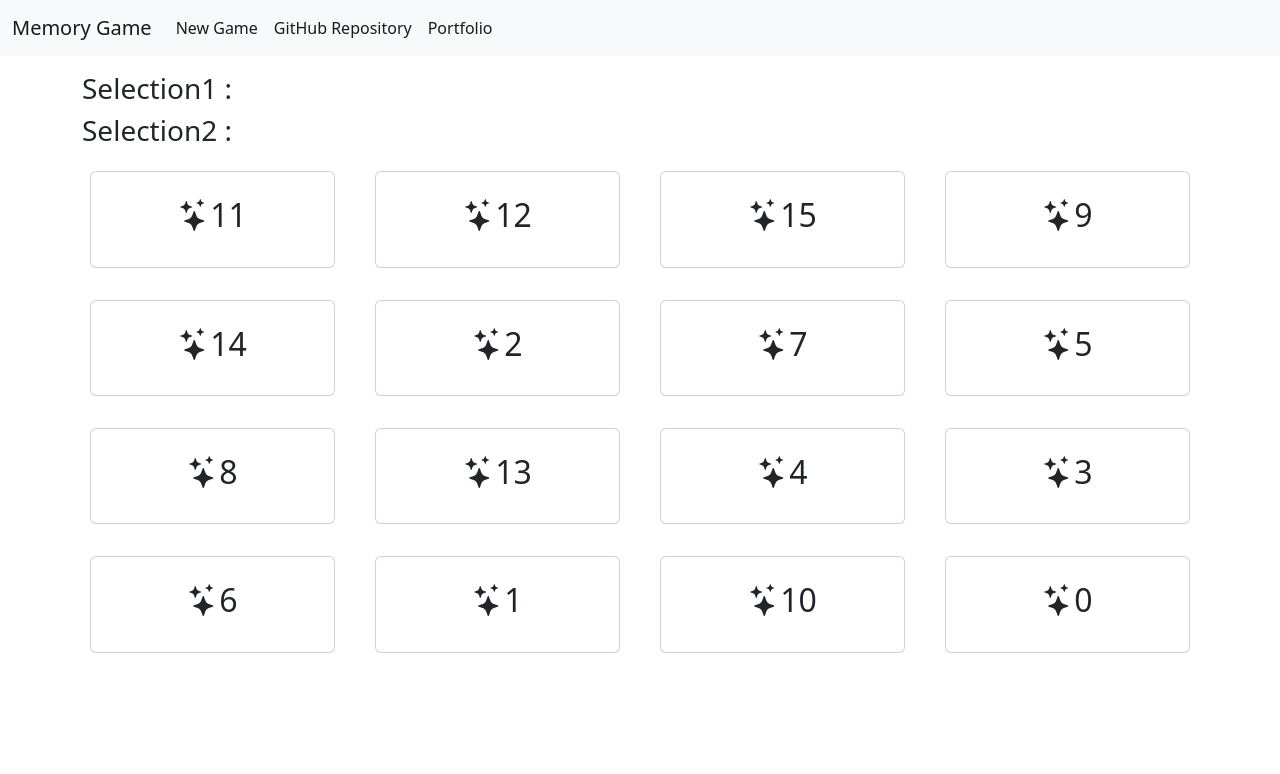
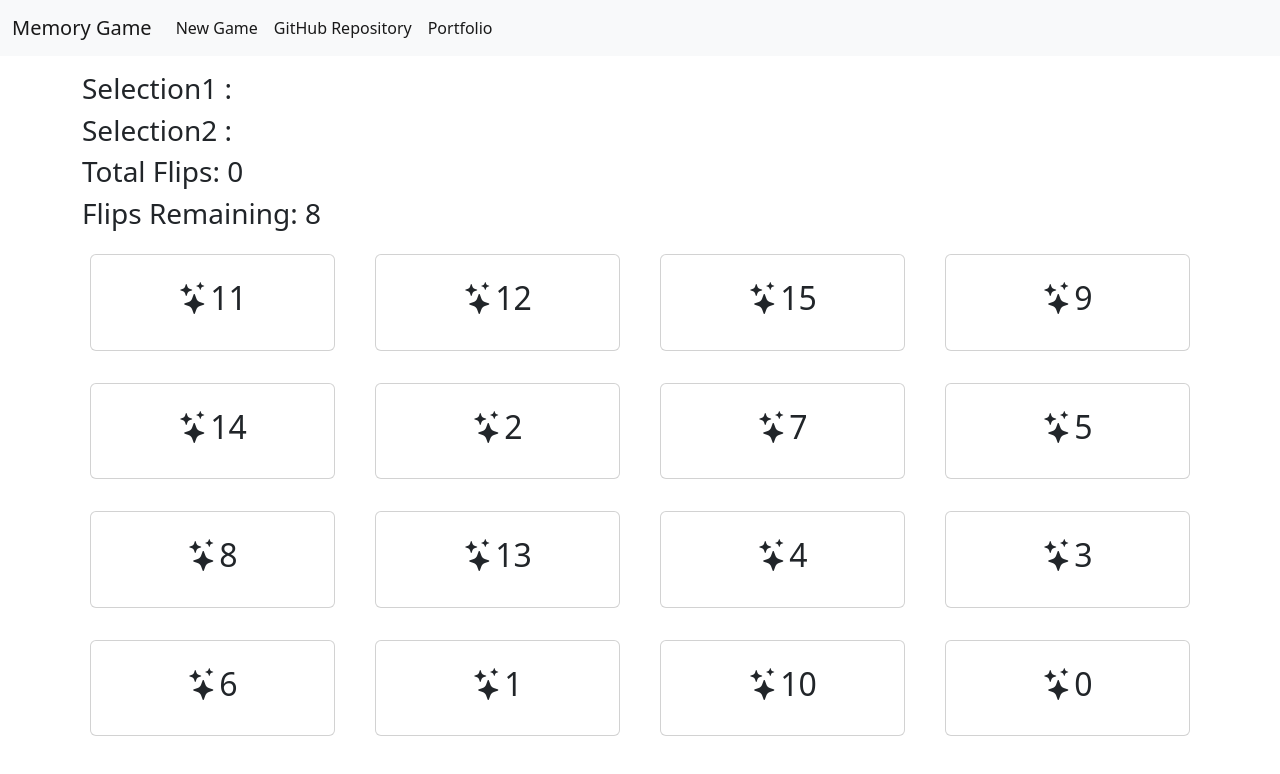
Before and after one commit to banuaggun/react-memory-game, a React (Create React App) app: page / in a window 1280 px wide. Shown: the top 774 px of the page. Built offline with nearby package versions, Linux system fonts and the light colour scheme.

Commit message:
Curly Brackets Bug Fixed

```diff
--- a/src/components/MainArea.jsx
+++ b/src/components/MainArea.jsx
@@ -1,23 +1,27 @@
 import { useState, useEffect } from "react";
+
 import Card from "./Card";
 
 function MainArea(props) {
     const { difficulty } = props;
-    //console.log(difficulty);
 
     const [cardArray, setCardArray] = useState([]);
+
     const [revealedCardsArray, setRevealedCardsArray] = useState([]);
     const [selection1, setSelection1] = useState(null);
     const [selection2, setSelection2] = useState(null);
-
-    //const [revealedCardsArray, setRevealedCardsArray] = useState([]);
+    const [totalFlips, setTotalFlips] = useState(0);
+    const [flipsRemaining, setFlipsRemaining] = useState(
+        (props.difficulty * props.difficulty) / 2
+    );
+    const [canSelect, setCanSelect] = useState(true);
 
     useEffect(() => {
         let tempCardArray = [];
         for (let i = 0; i < difficulty * difficulty; i++) {
             tempCardArray.push(i);
         }
-        console.log(tempCardArray);
+        //console.log(tempCardArray);
         let shuffledArray = [];
         let revealedCards = [];
         for (let i = 0; i < difficulty * difficulty; i++) {
@@ -28,50 +32,58 @@ function MainArea(props) {
             tempCardArray.splice(randomIndex, 1);
             revealedCards.push(false);
         }
-        console.log(shuffledArray);
+        //console.log(shuffledArray);
         setCardArray(shuffledArray);
         setRevealedCardsArray(revealedCards);
-        console.log(revealedCards);
+        //console.log(revealedCards);
         // eslint-disable-next-line
     }, []);
 
     const handleSelection = (value) => {
+        if (canSelect) {
             console.log("clicked", value);
             if (selection1 === null) {
                 setSelection1(value);
-            let visibleCardsArray = revealedCardsArray;
-            visibleCardsArray[value] = true;
-            setRevealedCardsArray(visibleCardsArray);
-        } else {
+                let faceCardsArray = revealedCardsArray;
+                faceCardsArray[value] = true;
+                setRevealedCardsArray(faceCardsArray);
+            } else if (selection1 !== value) {
                 setSelection2(value);
-            let visibleCardsArray = revealedCardsArray;
-            visibleCardsArray[value] = true;
-            setRevealedCardsArray(visibleCardsArray);
+                let faceCardsArray = revealedCardsArray;
+                faceCardsArray[value] = true;
+                setRevealedCardsArray(faceCardsArray);
+            }
         }
     };
 
     const hideCards = () => {
-        let visibleCardsArray = revealedCardsArray;
-        visibleCardsArray[selection1] = false;
-        visibleCardsArray[selection2] = false;
-        setRevealedCardsArray(visibleCardsArray);
+        let faceCardsArray = revealedCardsArray;
+        faceCardsArray[selection1] = false;
+        faceCardsArray[selection2] = false;
+        setRevealedCardsArray(faceCardsArray);
     };
+
     const handleReset = () => {
         setSelection1(null);
         setSelection2(null);
     };
+
     useEffect(() => {
         if (selection1 !== null && selection2 !== null) {
+            setTotalFlips((prevState) => prevState + 1);
             if (selection1 % 8 === selection2 % 8) {
                 console.log("same");
                 handleReset();
-            }
-        } else {
+                setFlipsRemaining((prevState) => prevState - 1);
+            }else {
                 console.log("not same");
+                setCanSelect(false);
                 setTimeout(() => {
                     hideCards();
                     handleReset();
+                    setCanSelect(true);
                 }, 1000);
+            }
         }
     }, [selection2]);
 
@@ -79,6 +91,8 @@ function MainArea(props) {
         <div className="container my-3">
             <h3>Selection1 : {selection1}</h3>
             <h3>Selection2 : {selection2}</h3>
+            <h3>Total Flips: {totalFlips}</h3>
+            <h3>Flips Remaining: {flipsRemaining}</h3>
             <div className="row">
                 {cardArray.map((element) => {
                     return (
```
Lines whose indentation alone changed are shown as unchanged.
